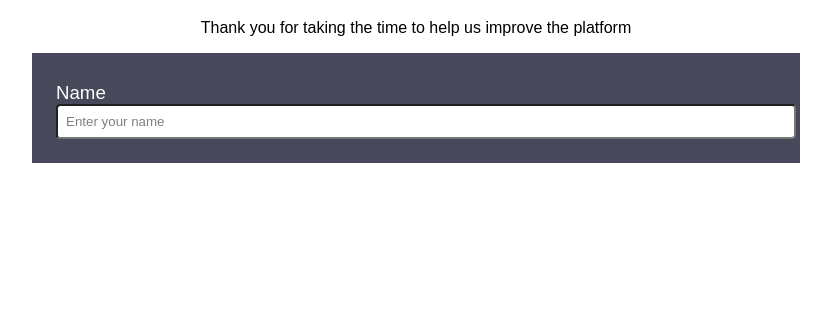
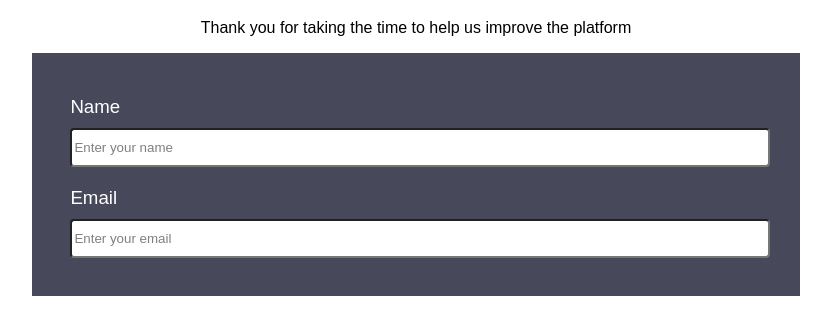
Before and after one commit to slavkojos/HTML-CSS-Survey-Form, a plain HTML site: page index.html in a window 1280 px wide. Shown: the part 61-396 px from the top of the page, without its empty margins (224-1055 px from the left). Drawn offline with Linux system fonts and the light colour scheme.

Commit message:
added 5 and 6 feature

```diff
--- a/css/style.css
+++ b/css/style.css
@@ -22,6 +22,8 @@ form .form-group {
     color: #ffffff;
     font-size: 14pt;
     font-weight: 400;
+    margin : 2%
+
 }
 
 form .form-group label,
@@ -32,10 +34,17 @@ form .form-group input {
 
 form .form-group input {
     width: 100%;
-    padding: 0.5rem;
+    padding-top: 10px;
+    padding-bottom: 10px;
     border-radius: 0.25rem;
 }
 
 form .form-group input::placeholder {
     color: rgba(0, 0, 0, 0.5);
 }
+
+label {
+    text-align: left;
+    margin-top: 10px;
+    margin-bottom: 10px;
+}
--- a/index.html
+++ b/index.html
@@ -16,6 +16,11 @@
       <div class="form-group">
         <label for="name">Name</label>
         <input type="text" id="name" placeholder="Enter your name"></input>
+      </div>
+        <div class="form-group">
+        <label for="email">Email</label>
+        <input type="email" id="email" placeholder="Enter your email" required></input>
+
       </div>
     </form>
 
```
